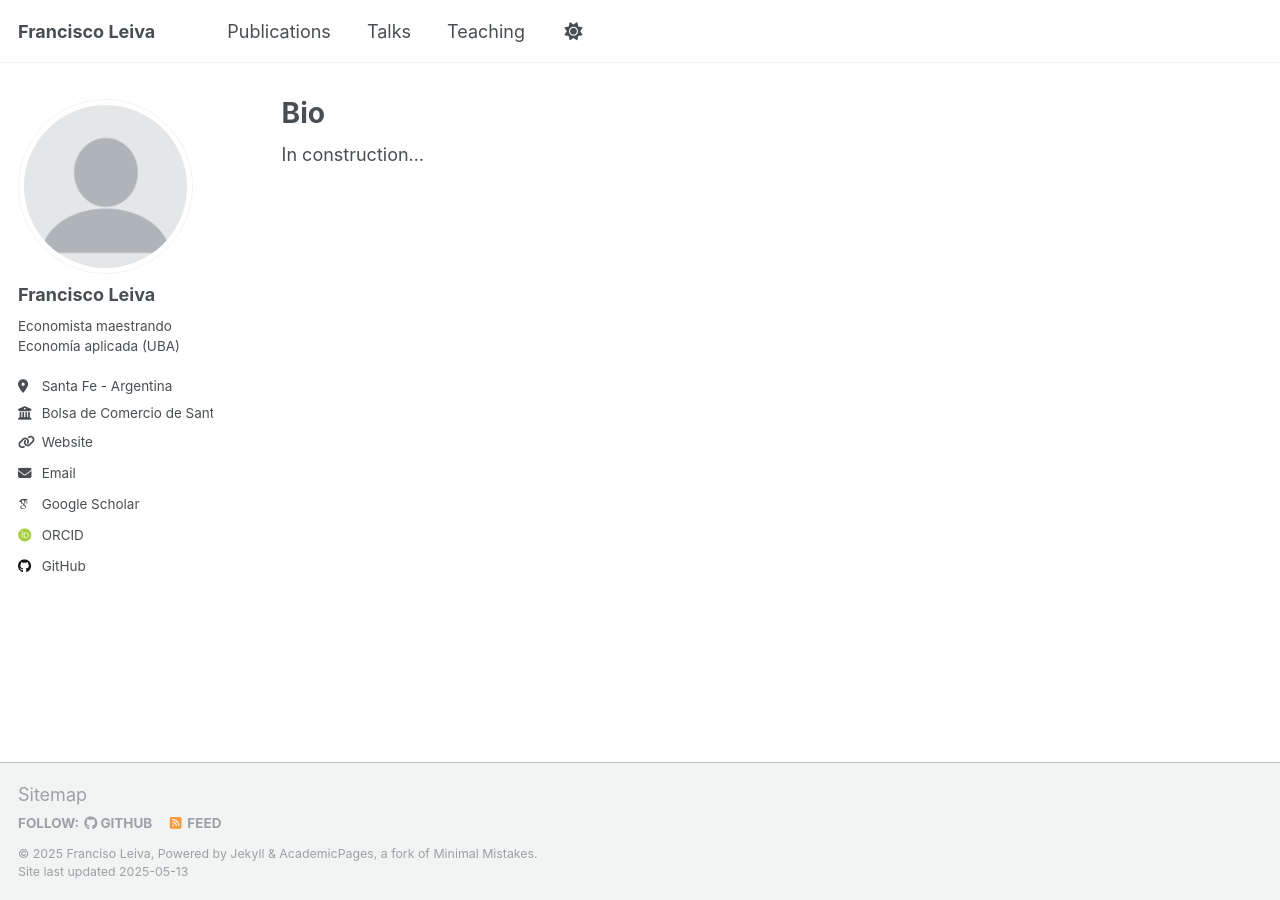
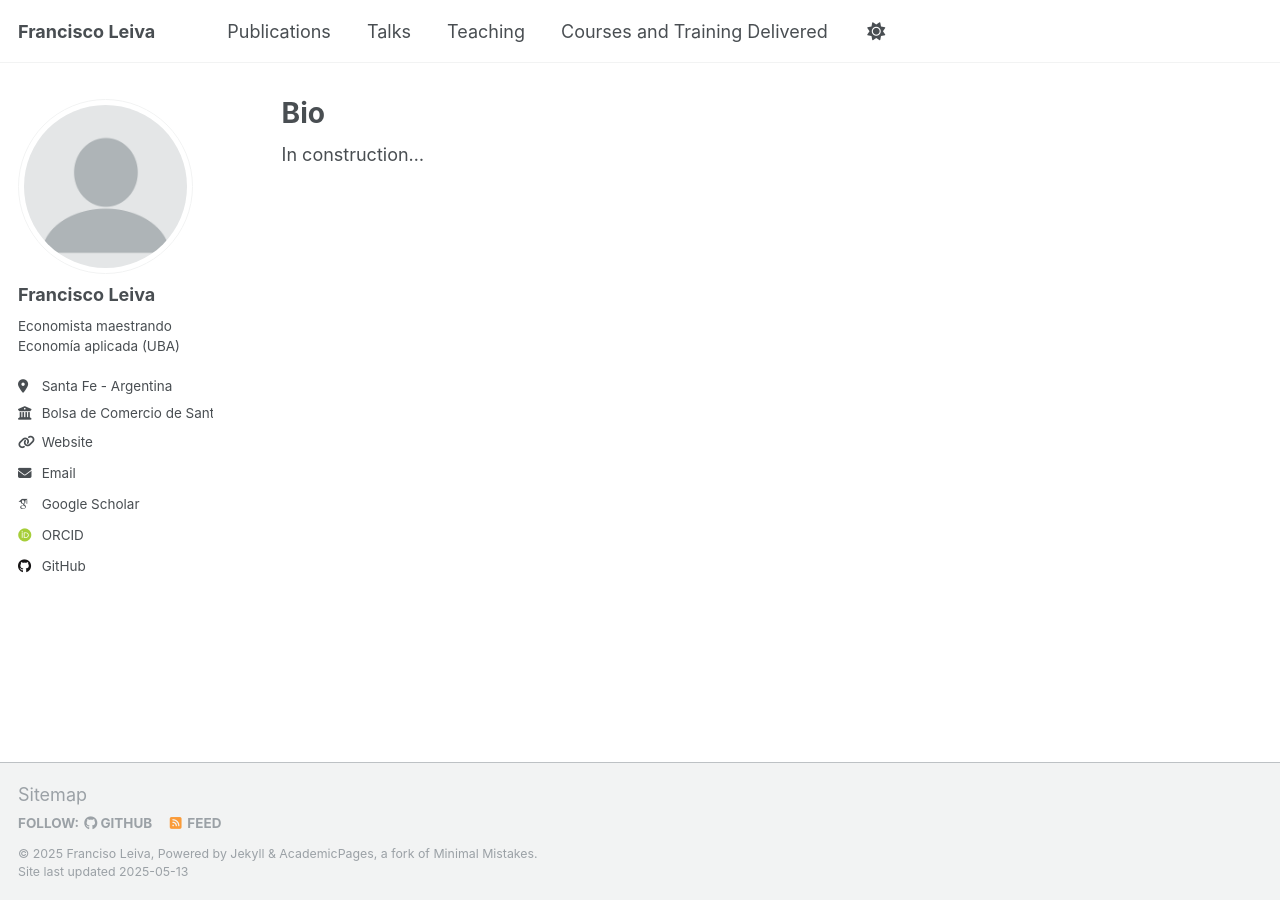
Before and after one commit to franlecam/franlecam.github.io, a Jekyll site: the page built from _pages/about.md, in a window 1280 px wide. Built offline with Jekyll 4.4.1, drawn with Linux system fonts in a browser that asks for light colours; some web fonts are replaced.

Commit message:
Update navigation.yml

```diff
--- a/_data/navigation.yml
+++ b/_data/navigation.yml
@@ -17,6 +17,9 @@ main:
   - title: "Teaching"
     url: /teaching/
 
+  - title: "Courses and Training Delivered"
+    url: /workshops/
+
  # - title: "Portfolio"
  #   url: /portfolio/
 
```
